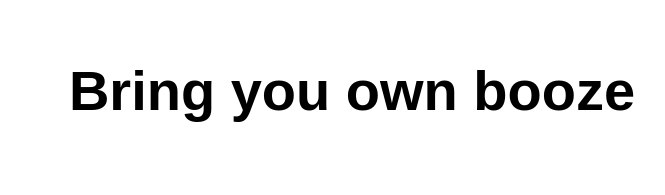
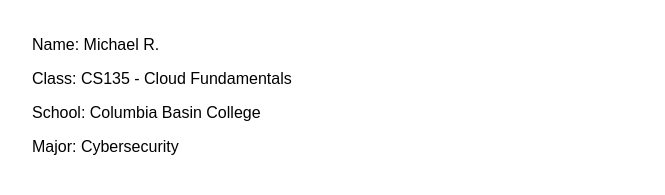
Before and after one commit to MichaelRasaka/project1, a website: page src/index.html in a window 1280 px wide. Shown: the whole page, without its empty margins (288-953 px from the left). Drawn offline with Linux system fonts and the light colour scheme.

Commit message:
Update index.html

```diff
--- a/src/index.html
+++ b/src/index.html
@@ -10,7 +10,10 @@
 
 <body>
   <main>
-    <h1>Bring you own booze</h1>
+    <p>Name: Michael R.</p>
+<p>Class: CS135 - Cloud Fundamentals</p>
+<p>School: Columbia Basin College</p>
+<p>Major: Cybersecurity</p>
   </main>
 </body>
 
```
